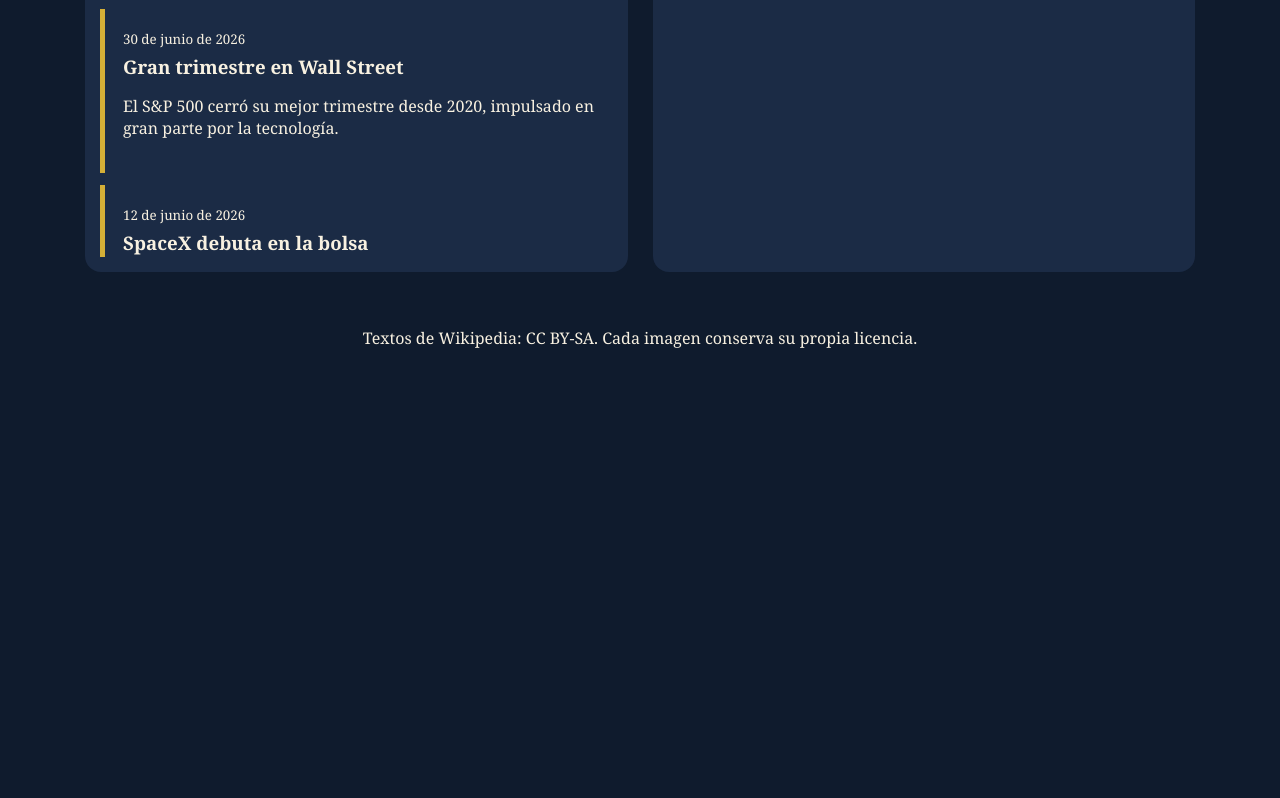
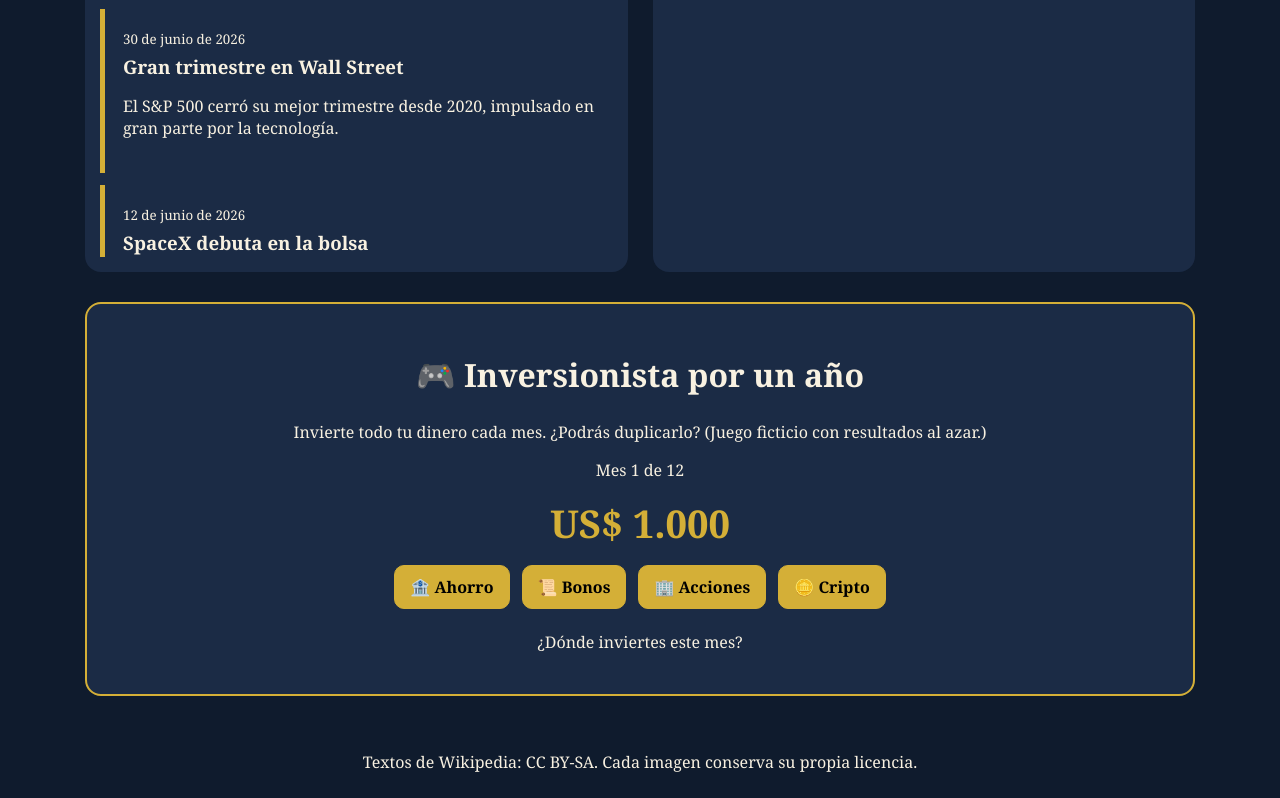
Before and after one commit to penafieldiego76-glitch/Financial-Daily, a plain HTML site: page index.html in a window 1280 px wide. Shown: the part 2392-3190 px from the top of the page. Before the commit the page ends 2766 px from the top, so only its background shows below. Drawn offline with Linux system fonts and the light colour scheme; no server answers; a script that the page names is missing.

Commit message:
Update index.html

```diff
--- a/index.html
+++ b/index.html
@@ -96,6 +96,6 @@
   <script src="mercados.js"></script>
   <script src="extras.js"></script>
   <script src="noticias.js"></script>
-  <script src="juego.js"></script>
+  <script src="juegos.js"></script>
 </body>
 </html>
```
